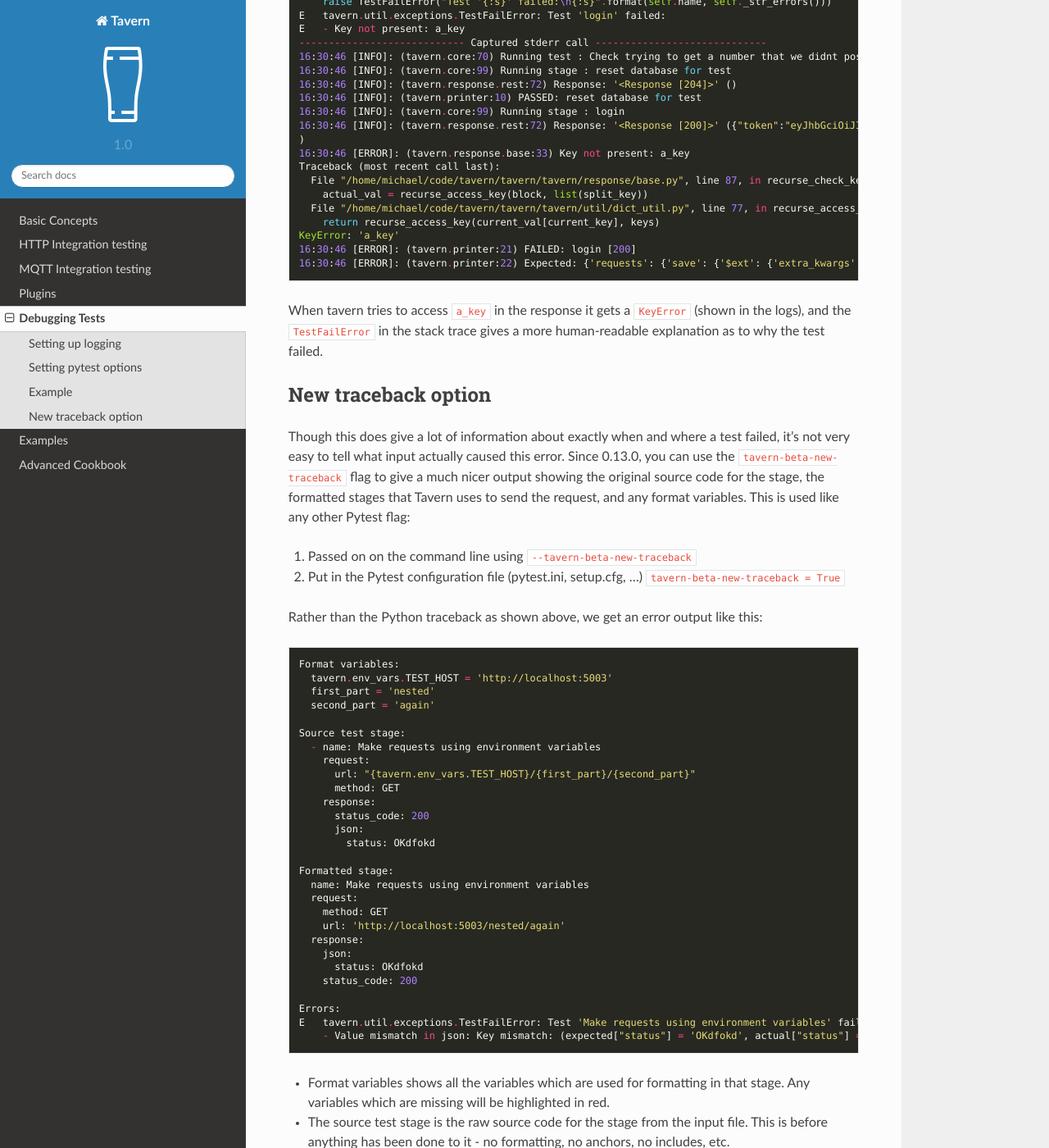
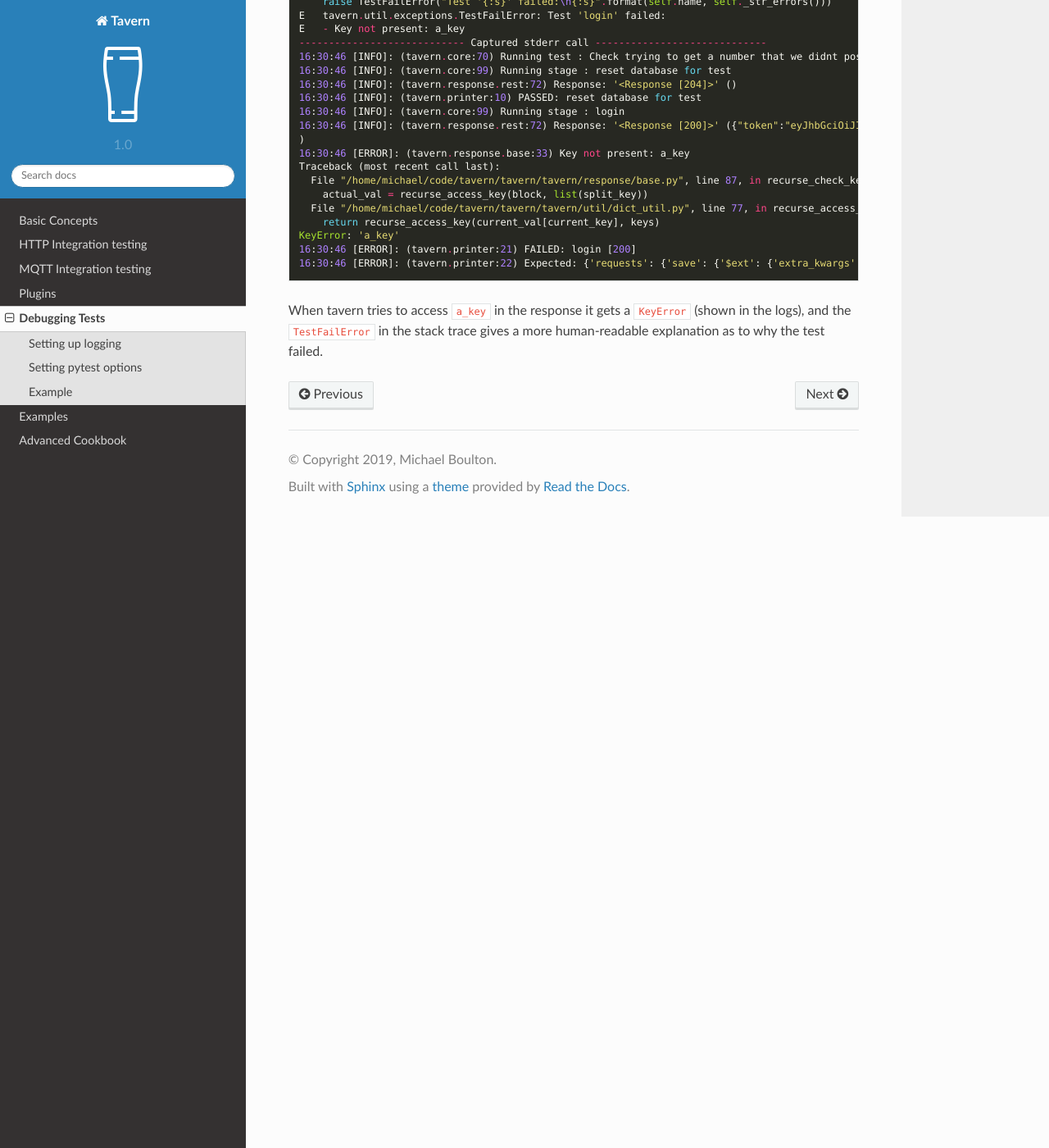
Before and after one commit to taverntesting/tavern, a Sphinx documentation site: the page built from docs/source/debugging.md, in a window 1280 px wide and 1400 px high, scrolled down 2635 px. Shown: the whole window at 82% size. Built offline with Sphinx 7.4.7 and the Read the Docs theme 2.0.0, drawn with Linux system fonts in a browser that asks for light colours; formulas are drawn with MathJax 3; some of the changed text lies outside the part shown.

Commit message:
Remove old documentation

````diff
--- a/docs/source/debugging.md
+++ b/docs/source/debugging.md
@@ -164,68 +164,3 @@ KeyError: 'a_key'
 When tavern tries to access `a_key` in the response it gets a `KeyError` (shown
 in the logs), and the `TestFailError` in the stack trace gives a more
 human-readable explanation as to why the test failed.
-
-### New traceback option
-
-Though this does give a lot of information about exactly when and where a test
-failed, it's not very easy to tell what input actually caused this error. Since
-0.13.0, you can use the `tavern-beta-new-traceback` flag to give a much nicer
-output showing the original source code for the stage, the formatted stages that
-Tavern uses to send the request, and any format variables. This is used like any
-other Pytest flag:
-
-1. Passed on on the command line using `--tavern-beta-new-traceback`
-2. Put in the Pytest configuration file (pytest.ini, setup.cfg, ...) `tavern-beta-new-traceback = True`
-
-Rather than the Python traceback as shown above, we get an error output like this:
-
-```
-Format variables:
-  tavern.env_vars.TEST_HOST = 'http://localhost:5003'
-  first_part = 'nested'
-  second_part = 'again'
-
-Source test stage:
-  - name: Make requests using environment variables
-    request:
-      url: "{tavern.env_vars.TEST_HOST}/{first_part}/{second_part}"
-      method: GET
-    response:
-      status_code: 200
-      json:
-        status: OKdfokd
-
-Formatted stage:
-  name: Make requests using environment variables
-  request:
-    method: GET
-    url: 'http://localhost:5003/nested/again'
-  response:
-    json:
-      status: OKdfokd
-    status_code: 200
-
-Errors:
-E   tavern.util.exceptions.TestFailError: Test 'Make requests using environment variables' failed:
-    - Value mismatch in json: Key mismatch: (expected["status"] = 'OKdfokd', actual["status"] = 'OK')
-```
-
-- Format variables shows all the variables which are used for formatting in that
-  stage. Any variables which are missing will be highlighted in red.
-- The source test stage is the raw source code for the stage from the input
-  file. This is before anything has been done to it - no formatting, no anchors,
-  no includes, etc.
-- The formatted stage shows the stage at the point that Tavern will start to
-  perform the request - all variables will be formatted (if present), all YAML
-  anchors will be resolved, etc.
-- The errors will show which exception caused this test to fail
-
-This output style will become the default in version 1.0.
-
-Note that this will only show when a test fails in a way that Tavern can handle,
-and it will not be shown on things like IOErrors on input files or unhandled
-errors.
-
-If a test fails in a way that does not raise a `TestFailError`, it might be a
-bug in Tavern - if this happens, feel free to make an issue
-[on the repo](https://github.com/taverntesting/tavern/issues).
````
